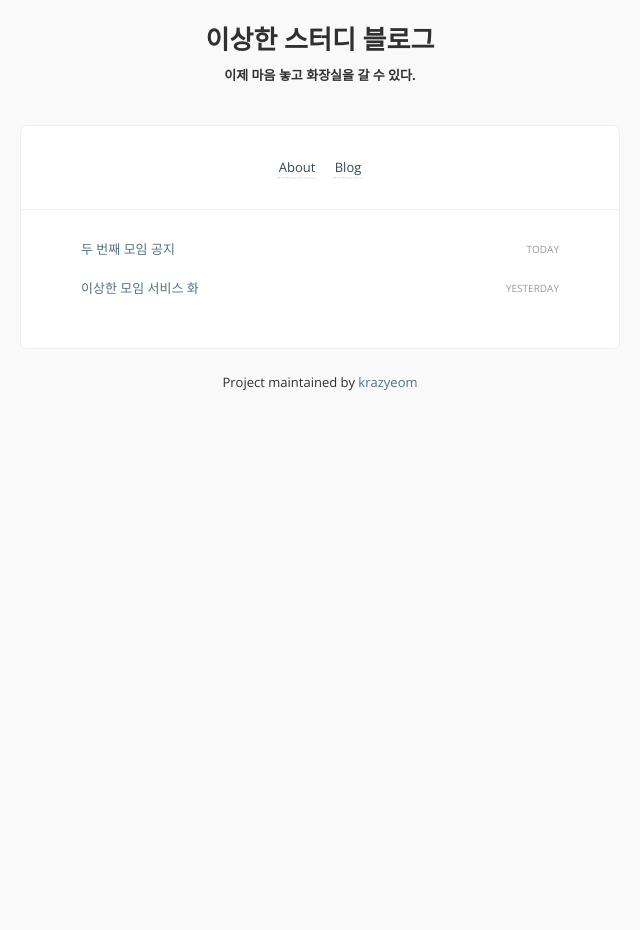
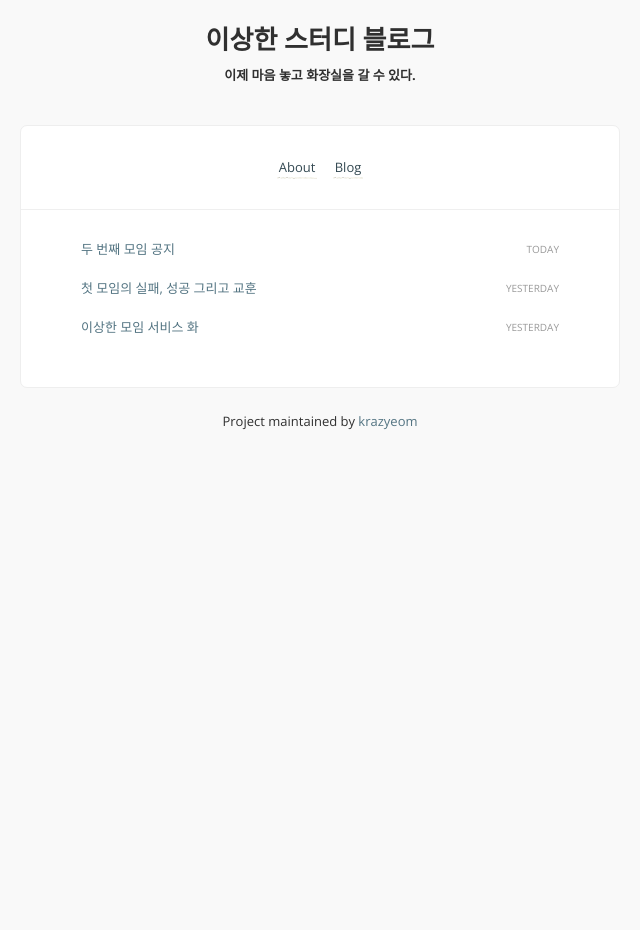
Before and after one commit to krazyeom/krazyeom.github.com, a Jekyll site: the page built from blog.md, in a window 1280 px wide. Shown: the whole page, without its empty margins (320-960 px from the left). Built offline with Jekyll 4.4.1, drawn with Linux system fonts in a browser that asks for light colours; Markdown is read by kramdown in place of the engine named in the settings; comment, search, counter and statistics services are not loaded; part of the change alters nothing that is shown.

Commit message:
delete CNAME

```diff
--- a/_config.yml
+++ b/_config.yml
@@ -1,6 +1,6 @@
 title:            이상한 스터디 블로그
 description:      이제 마음 놓고 화장실을 갈 수 있다.
-url:              http://krazyeom.github.io
+url:              http://weirdmeetup.com
 signoff:          krazyeom
 disqus_shortname: # disqus comment thread for post header options. ( leave blank if unwanted. )
 facebook_appid:   # appid for like button, remove from /_includes/share.html if unwanted.
--- /dev/null
+++ b/_posts/2013-08-03-first-meetup.md
@@ -0,0 +1,18 @@
+---
+title: 첫 모임의 실패, 성공 그리고 교훈
+layout: post
+date: 2013/08/03 18:00
+---
+
+
+
+첫 모임에는 사실 많은 사람이 나오지 않았다. 그리고 온라인에서 알던 분 한 명, 오프라인에서 아시던 분이 서울에 올라오셔서 공지를 보고 취지에 맞게 잠시 몇 시간 있다가 가신분.
+적은 인원수가 실패라면 실패라고 할 수도 있겠지만, 딱히 실패라고 보질 않는다.
+
+처음 한 번 해보니 모임인원이 모일려면 시간, 장소가 가장 중요하다고 느꼈다. 그리고 다양한 사람에게 널리 퍼져야 하는데 그냥 관심 없는 사람에게 RT만 되서 퍼지는건 거의 무의미 한 것 같다. 기존에 이런 이상한 스터디를 알고 있어야 더 참여율이 높아진다. 그러기 위해서 가장 준비되야 할 것이 **서비스 화**이다. 그래야 더 사람들이 믿고 올 수 있지 않을까?
+
+정말 할 일을 가지고 오지 않고 잡담만 하게 된다면 이 것 또한 문제가 될 것 같다. 정말 일을 하러 왔지만 일은 못하게 되니 사람이 떠날 수도 있을 것 같다.
+
+아무튼 몇 번의 테스트 과정을 더 경험하고 서비스 로직 등등을 만들어야겠다. 어떻게 보면 1km 와 같은 가볍게 만남의 확장판이 아닌가 싶다. 단순 만남이나 불법적으로 사용되는게 아니라 널리 좋게 사용되는 서비스를 한 번 만들어 보고 싶다. 비록 실패를 한다고 해도. :-)
+
+* 커피숍에 특정 공간에 팻말 같은걸 놔두거나, 문 앞에 여긴 '이상한 스터디'를 하는 곳이라는 것을 알릴 수 있으면 더더욱 좋을 것 같다. 모바일, 계산대, 문 앞 등에서 몇 명이 참여하고 있다는걸 확인 할 수 있으면 더더욱 좋고.
```
Also changed, not shown: 1 other file.
